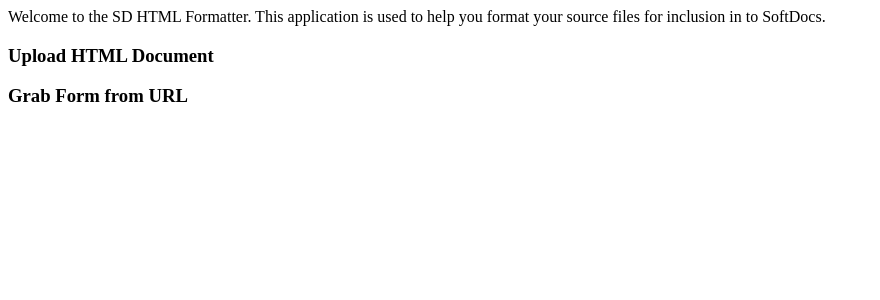
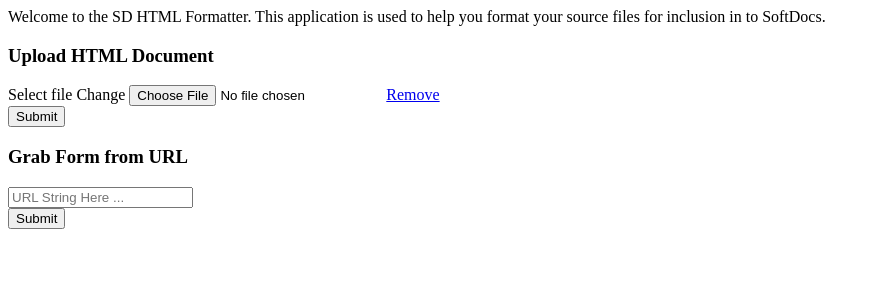
Before and after one commit to tylerjuniorcollege/sd-reformatter, a PHP site: page /app/templates/index.php in a window 1280 px wide. Shown: the top 300 px of the page, without its empty margins (0-880 px from the left). Run offline with PHP 8.4, Linux system fonts and the light colour scheme.

Commit message:
Added fronted code for the template/index.php file. Forms now work.

```diff
--- a/app/templates/index.php
+++ b/app/templates/index.php
@@ -6,28 +6,56 @@
 	</div>
 	<div class="row">
 		<div class="col-md-12">
-			<div class="panel panel-primary">
-				<div class="panel-heading">
-					<h3 class="panel-title">Upload HTML Document</h3>
+			<form class="form" method="post" action="/html" enctype="multipart/form-data">
+				<div class="panel panel-primary">
+					<div class="panel-heading">
+						<h3 class="panel-title">Upload HTML Document</h3>
+					</div>
+					<div class="panel-body"><?php if(isset($flash['file-error'])): ?>
+						<div class="alert alert-danger alert-dismissible" role="alert">
+							<button type="button" class="close" data-dismiss="alert"><span aria-hidden="true">&times;</span><span class="sr-only">Close</span></button>
+							<strong>File Upload Error:</strong> <?=$flash['file-error']; ?>
+						</div><?php endif; ?>
+						<div class="fileinput fileinput-new input-group" data-provides="fileinput">
+							<div class="form-control" data-trigger="fileinput">
+								<i class="glyphicon glyphicon-file fileinput-exists"></i> <span class="fileinput-filename"></span>
+							</div>
+							<span class="input-group-addon btn btn-default btn-file">
+								<span class="fileinput-new">Select file</span>
+								<span class="fileinput-exists">Change</span>
+								<input type="file" name="fileupload">
+							</span>
+							<a href="#" class="input-group-addon btn btn-default fileinput-exists" data-dismiss="fileinput">Remove</a>
+						</div>
+					</div>
+					<div class="panel-footer">
+						<button type="submit" class="btn btn-primary btn-sm pull-right">Submit</button>
+						<div class="clearfix"></div>
+					</div>
 				</div>
-				<div class="panel-body">
-					<form class="form-inline" method="post" action="/html">
-
-					</form>
-				</div>
-			</div>
+			</form>
 		</div>
 	</div>
 	<div class="row">
 		<div class="col-md-12">
-			<div class="panel panel-success">
-				<div class="panel-heading">
-					<h3 class="panel-title">Grab Form from URL</h3>
+			<form method="post" action="/url" class="form">
+				<div class="panel panel-success">
+					<div class="panel-heading">
+						<h3 class="panel-title">Grab Form from URL</h3>
+					</div>
+					<div class="panel-body"><?php if(isset($flash['url-error'])): ?>
+						<div class="alert alert-danger alert-dismissible" role="alert">
+							<button type="button" class="close" data-dismiss="alert"><span aria-hidden="true">&times;</span><span class="sr-only">Close</span></button>
+							<strong>URL Error:</strong> <?=$flash['url-error']; ?>
+						</div><?php endif; ?>
+						<input class="form-control" type="url" name="url" placeholder="URL String Here ..." />
+					</div>
+					<div class="panel-footer">
+						<button type="submit" class="btn btn-primary btn-sm pull-right">Submit</button>
+						<div class="clearfix"></div>
+					</div>
 				</div>
-				<div class="panel-body">
-
-				</div>
-			</div>
+			</form>
 		</div>
 	</div>
 </div>
```
